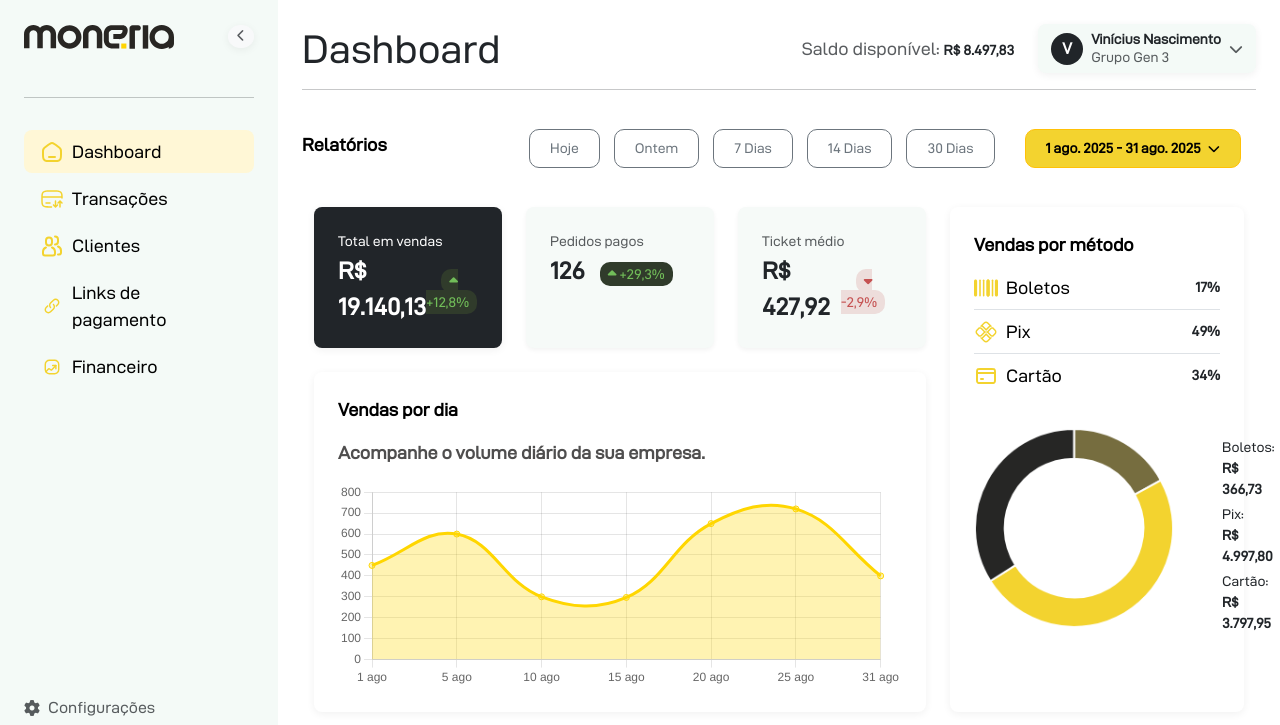
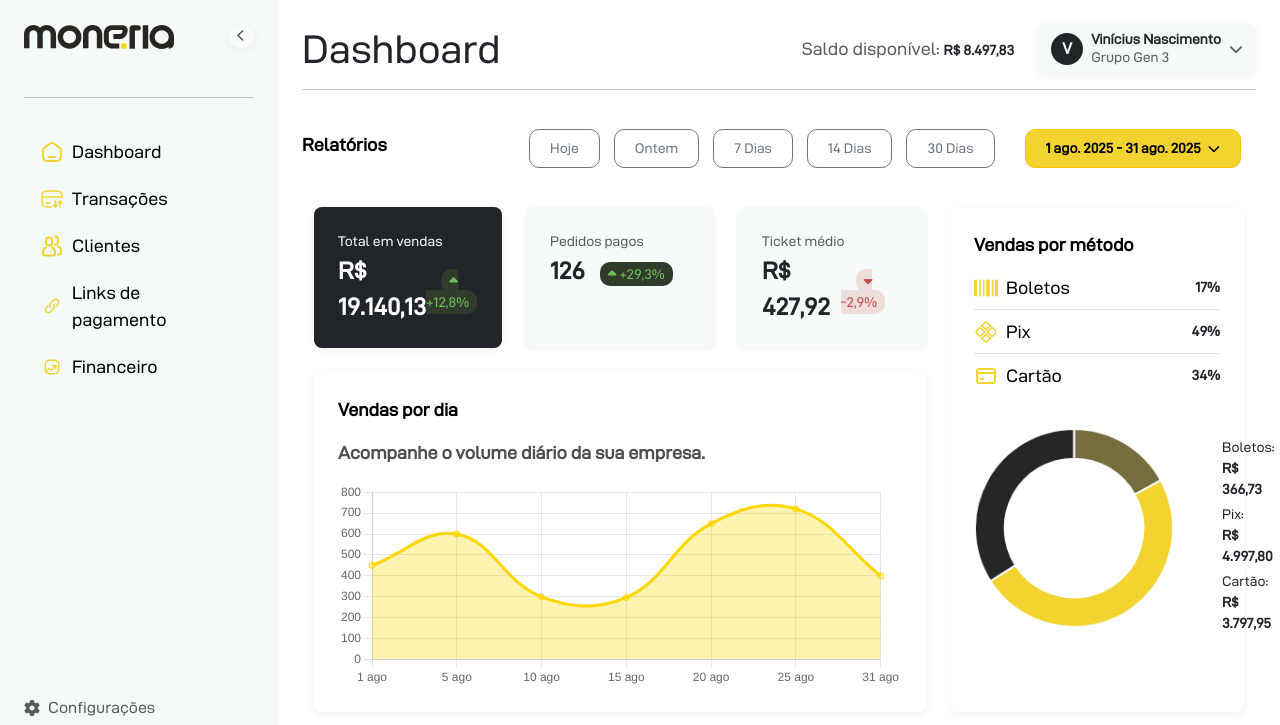
Before and after one commit to BrNogueira/moneria-app, a plain HTML site: page index.html in a window 1280 px wide. Shown: the top 725 px of the page. Drawn offline with nearby package versions, Linux system fonts and the light colour scheme; no server answers.

Commit message:
Update index.html

```diff
--- a/index.html
+++ b/index.html
@@ -44,7 +44,7 @@
             <!-- menu -->
             <nav class="nav flex-column mb-auto" id="menuItems">
                 <a href="index.html"
-                    class="link-sidebar-menu nav-link d-flex align-items-center gap-2 rounded-3 bg-monYellowSoft fw-medium mb-1">
+                    class="link-sidebar-menu nav-link d-flex align-items-center gap-2 rounded-3 mb-1">
                     <img src="src/img/house-line-svgrepo-com.svg" alt="" width="24"> Dashboard
                 </a>
                 <a href="transacoes.html"
```
